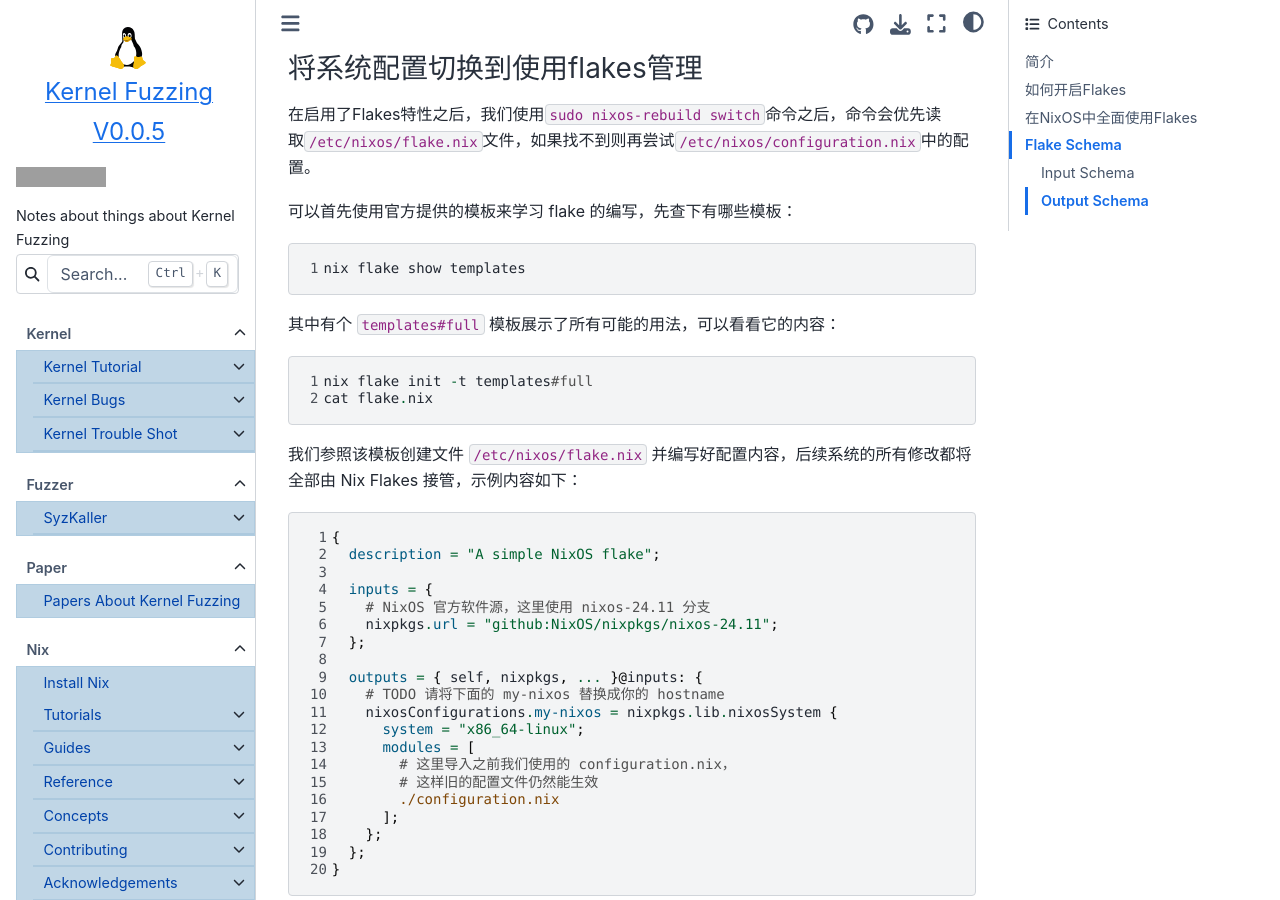
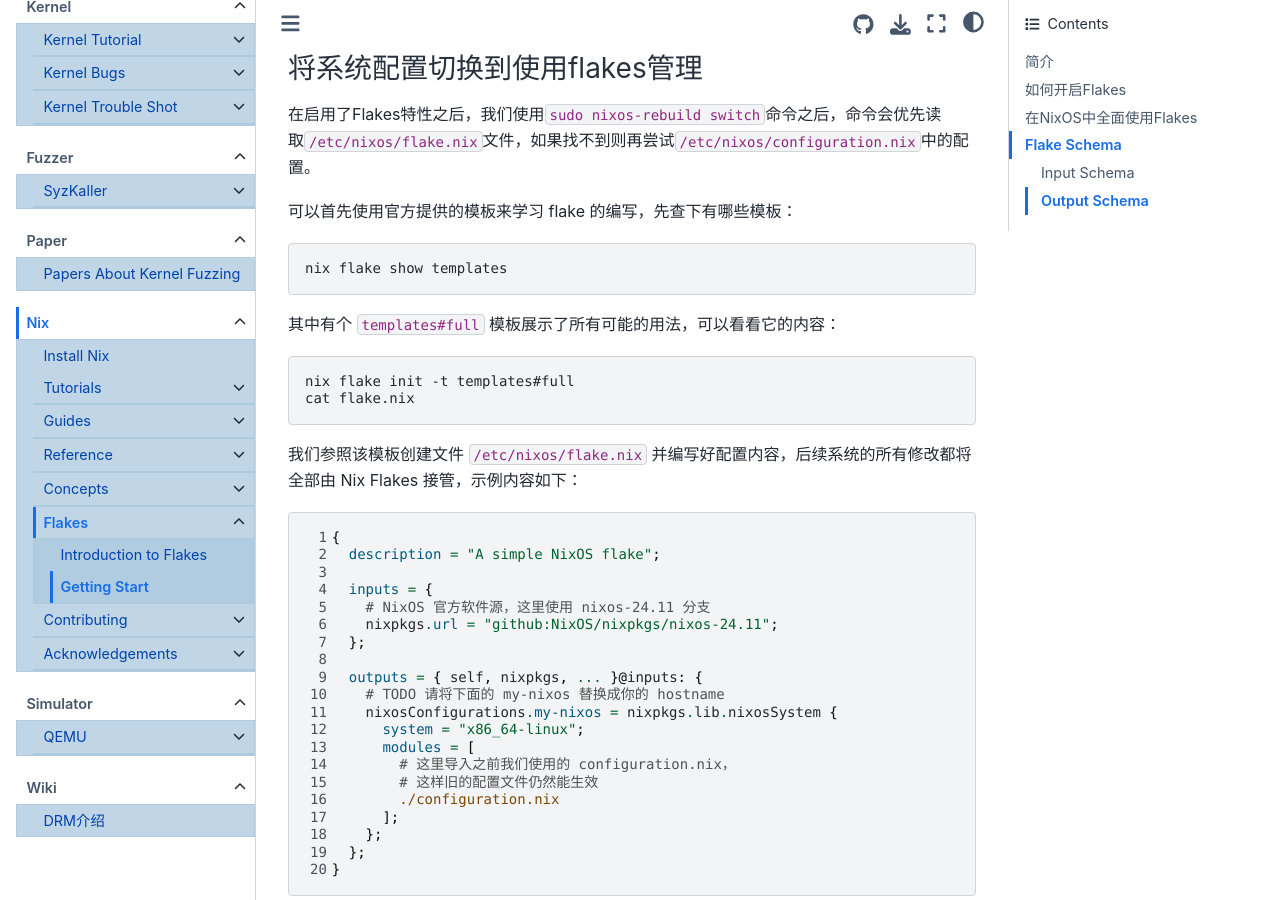
Before and after one commit to KilluaYZ/Kernel-Fuzzing-Tutorial, a Sphinx documentation site: the page built from source/nix/flakes/flake_getting_start.md, in a window 1280 px wide and 900 px high, scrolled down 3522 px. Built offline with Sphinx 7.4.7 and the Sphinx Book theme 1.1.4, drawn with Linux system fonts in a browser that asks for light colours; pages that are not in the unit, such as notebooks, are missing from menus; some of the changed text lies outside the part shown; grey boxes are pictures that could not be loaded.

Commit message:
[0.0.6] flake教程建设中...；修改部分bug

````diff
--- a/source/_templates/about.html
+++ b/source/_templates/about.html
@@ -3,7 +3,7 @@
     <div style="display: flex; flex-direction: column; justify-content: center; align-items: center;">
       <img src="/_static/img/linux.svg" alt="">
       <span>Kernel Fuzzing</span>
-      <span>V0.0.5</span>
+      <span>V0.0.6</span>
     </div>
   </a>
 </div>
--- a/source/nix/flakes/flake_getting_start.md
+++ b/source/nix/flakes/flake_getting_start.md
@@ -147,12 +147,12 @@
 
 可以首先使用官方提供的模板来学习 flake 的编写，先查下有哪些模板：
 
-```nix
+```shell
 nix flake show templates
 ```
 其中有个 `templates#full` 模板展示了所有可能的用法，可以看看它的内容：
 
-```nix
+```shell
 nix flake init -t templates#full
 cat flake.nix
 ```
--- a/source/nix/index.md
+++ b/source/nix/index.md
@@ -42,6 +42,17 @@
 
 Explanations of history and ideas in the Nix ecosystem
 :::
+::::
+
+::::{grid} 2
+:::{grid-item-card} Flakes
+:link: flakes
+:link-type: ref
+:text-align: center
+
+Introduction to Flakes.
+:::
+
 ::::
 
 ## What can you do with Nix?
@@ -91,6 +102,7 @@
 guides/index.md
 reference/index.md
 concepts/index.md
+flakes/index.md
 contributing/index.md
 acknowledgments/index.md
 ```
````
